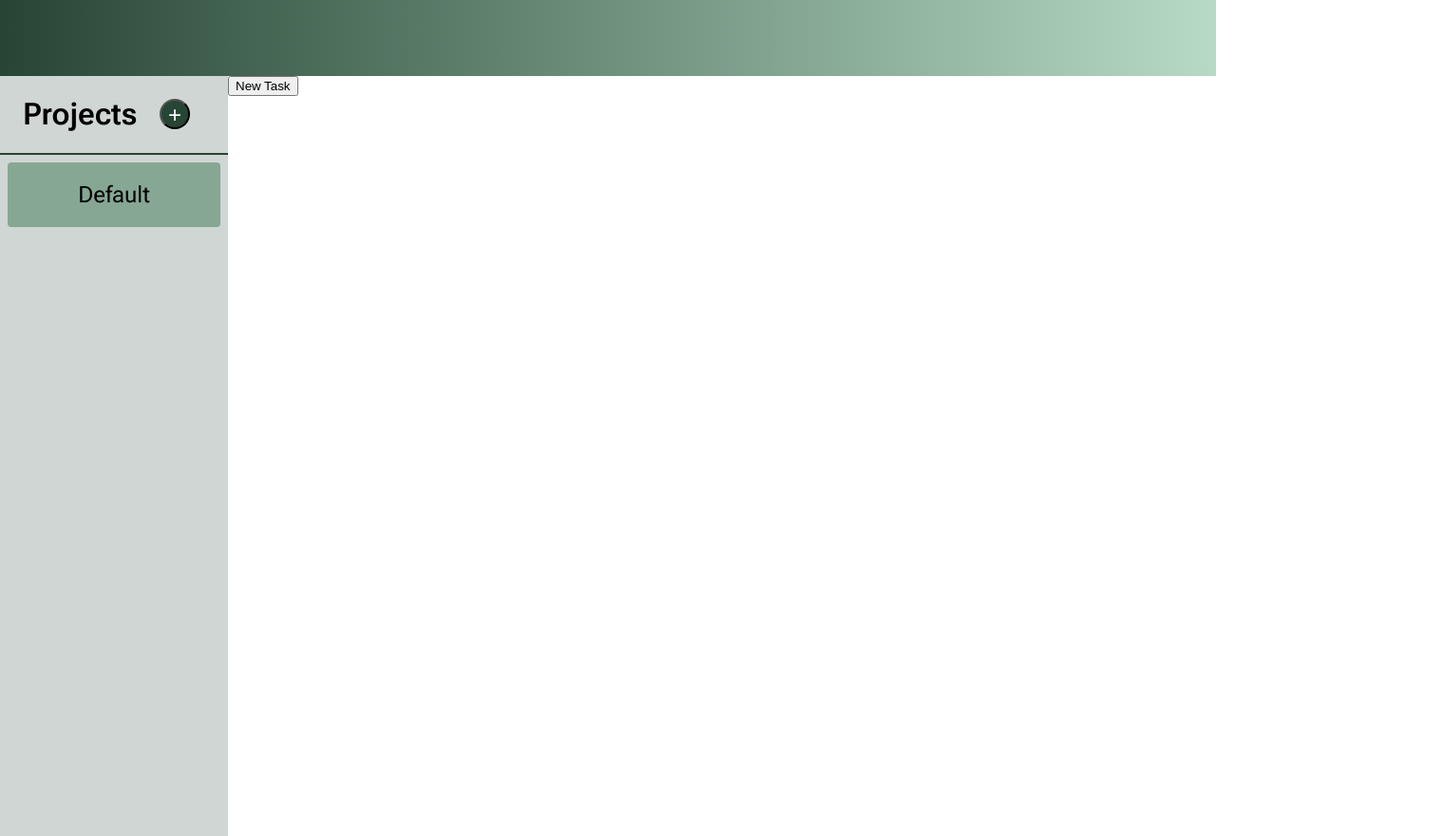
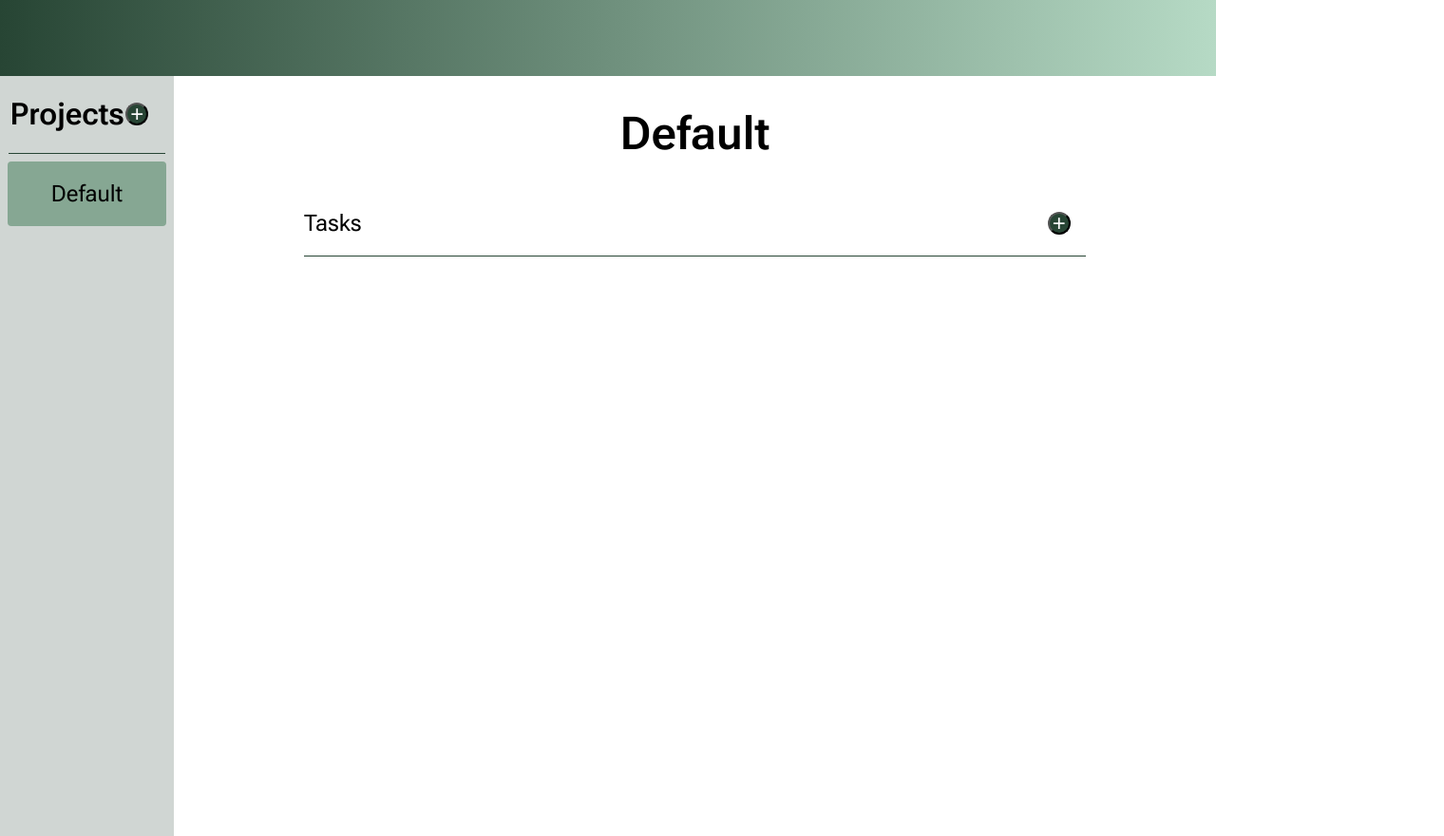
Before and after one commit to zcarter95/Todo-List, a website built with webpack: page src/template.html in a window 1280 px wide. Shown: the whole page at 95% size, 1520 px wide, since content can reach past the window. Built offline with nearby package versions, Linux system fonts and the light colour scheme.

Commit message:
more progress on ui

```diff
--- a/src/index.js
+++ b/src/index.js
@@ -7,6 +7,7 @@ import UI from "./modules/UI";
 const toDoList = new ToDoList();
 const defaultProject = new ToDoProject("Default");
 toDoList.addProject(defaultProject);
+let currentProject = defaultProject;
 
 document.addEventListener('DOMContentLoaded', ready);
 function ready() {
@@ -15,6 +16,7 @@ function ready() {
     UI.displayProjects(defaultProject);
     UI.getNewProjectData();
     UI.getNewTaskData();
+    UI.displayCurrentProject(currentProject);
 }
 
 export function addToDoItemToProject(item) {
--- a/src/modules/UI.js
+++ b/src/modules/UI.js
@@ -1,6 +1,13 @@
 import { addToDoItemToProject, addToDoProjectToList } from "..";
 import { format, parseISO } from "date-fns";
 export default class UI {
+    static displayCurrentProject(project) {
+        const tasks_view = document.getElementById("current_project");
+        const heading = document.getElementById("current-project-heading");
+        heading.textContent = project.title;
+        //tasks_view.appendChild(heading);
+    }
+
     static getNewProjectData() {
         const submit = document.getElementById("new-project");
         submit.addEventListener("submit", (event) => {
--- a/src/styles.css
+++ b/src/styles.css
@@ -19,7 +19,8 @@ body, html {
 
 .content {
     display: grid;
-    grid-template-columns: 15rem 100%;
+    grid-template-columns: 1fr 6fr;
+    width: 100%;
 }
 
 dialog {
@@ -82,18 +83,23 @@ textarea:focus {
     grid-auto-flow: column;
     align-items: center;
     justify-content: space-evenly;
-    border-bottom: #274534 solid 2px;
+    border-bottom: #274534 solid 1px;
+    width: 90%;
+    justify-self: center;
 }
 
-#new-project-button {
-    height: 2rem;
-    width: 2rem;
+#new-project-button, #new-task-button {
+    height: 1.5rem;
+    width: 1.5rem;
     border-radius: 50%;
     font-size: 1.5rem;
     font-weight: 400;
     background-color: #274534;
     color: white;
     margin-right: 1rem;
+    display: grid;
+    align-content: center;
+    justify-content: center;
 }
 
 .sidebar {
@@ -105,7 +111,7 @@ textarea:focus {
     font-weight: 600;
 }
 
-.sidebar h2 {
+h2 {
     font-size: 1.5rem;
     font-weight: 400;
 }
@@ -117,3 +123,31 @@ textarea:focus {
     margin: .5rem;
     border-radius: .25rem;
 }
+
+#current-project {
+    display: grid;
+    justify-content: center;
+    grid-template-columns: 1fr;
+    width: 100%;
+    grid-template-rows: .5fr 4fr;
+}
+
+#current-project h1 {
+    text-align: center;
+    font-size: 3rem;
+    font-weight: 600;
+    align-self: flex-start;
+}
+
+.tasks {
+    display: flex;
+    justify-content: center;
+    align-items: start;
+    width: 100%;
+}
+
+.tasks .heading {
+    width: 75%;
+    display: grid;
+    justify-content: space-between;
+}
--- a/src/template.html
+++ b/src/template.html
@@ -64,10 +64,14 @@
             </div>
           </div>
         </div>
-        <div class="tasks-view">
-          <div class="tasks">
-            <button data-open-modal id="new-task-button">New Task</button>
-          </div>
+        <div id="current-project">
+            <h1 id="current-project-heading"></h1>
+            <div class="tasks">
+              <div class="heading">
+                <h2>Tasks</h2>
+                <button data-open-modal id="new-task-button">+</button>
+              </div>
+            </div>
         </div>
       </div>
     </div>
```
